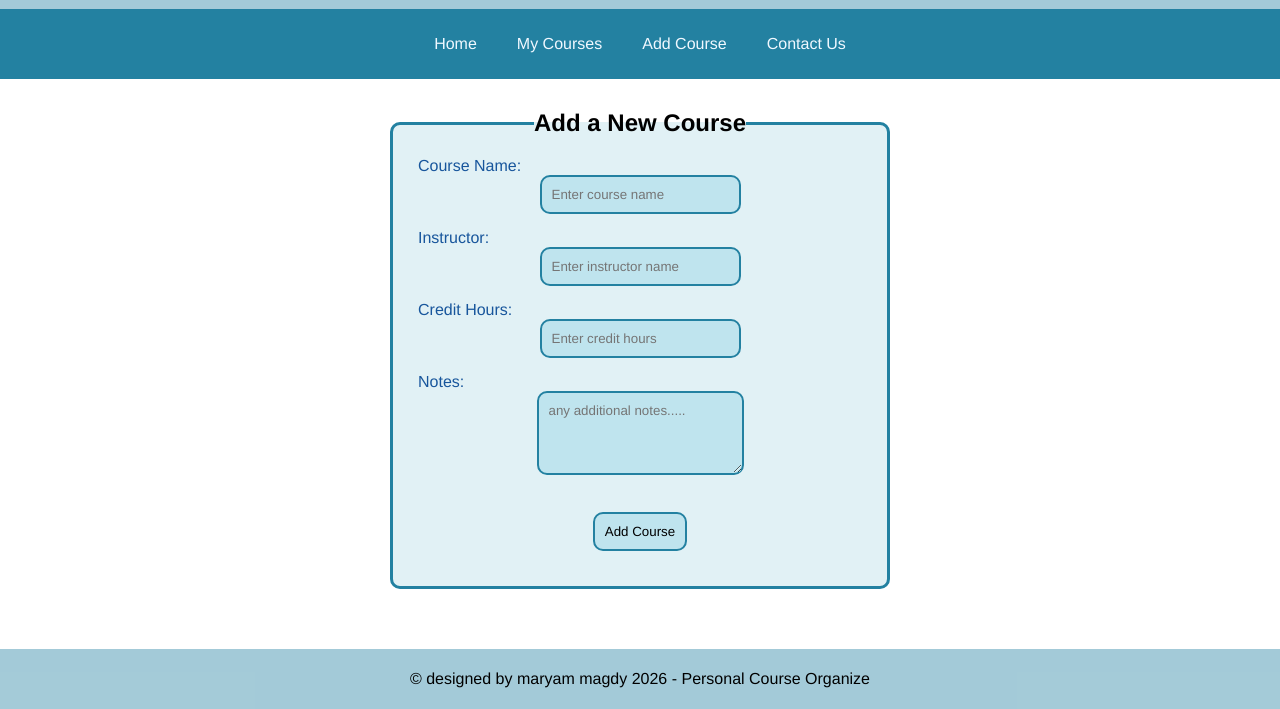
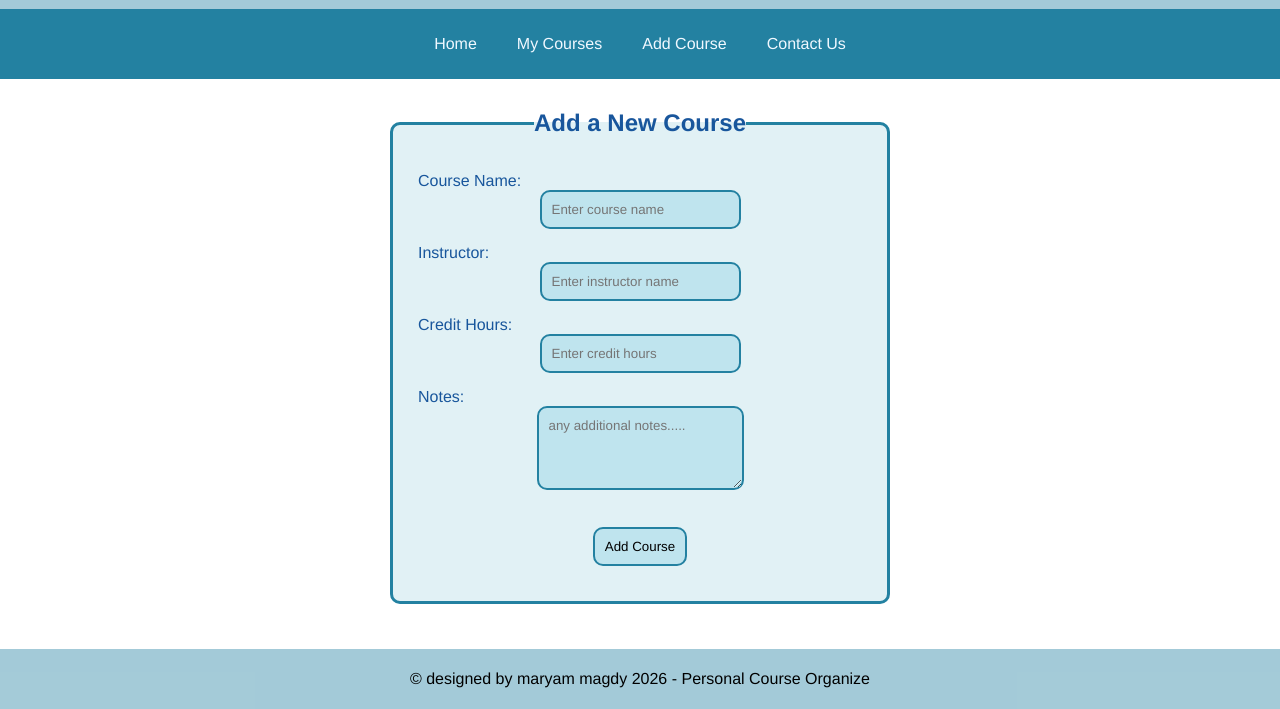
Before and after one commit to maryam-magdy77/portfolio, a plain HTML site: page Add-Course.html in a window 1280 px wide. Shown: the part 91-800 px from the top of the page. Drawn offline with Linux system fonts and the light colour scheme.

Commit message:
Add files via upload

```diff
--- a/style.css
+++ b/style.css
@@ -182,6 +182,10 @@
         display: block;
         padding-left: 5px;
     }
+    legend, fieldset p {
+        color: #0c4c96f1;
+        margin-bottom: 15px;
+    }
     input ,textarea {
         background-color: #73c4df4e;
         text-align: left;
```
